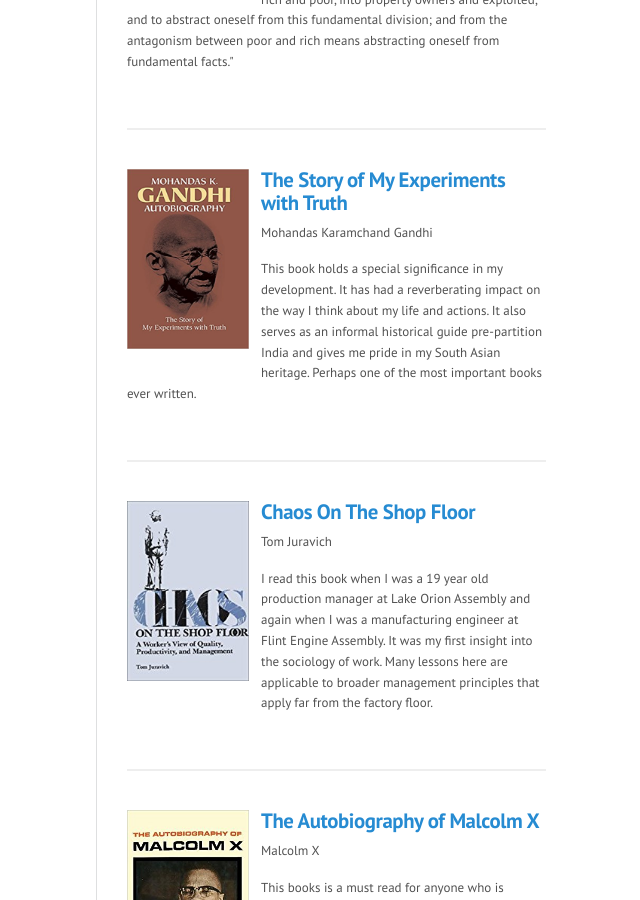
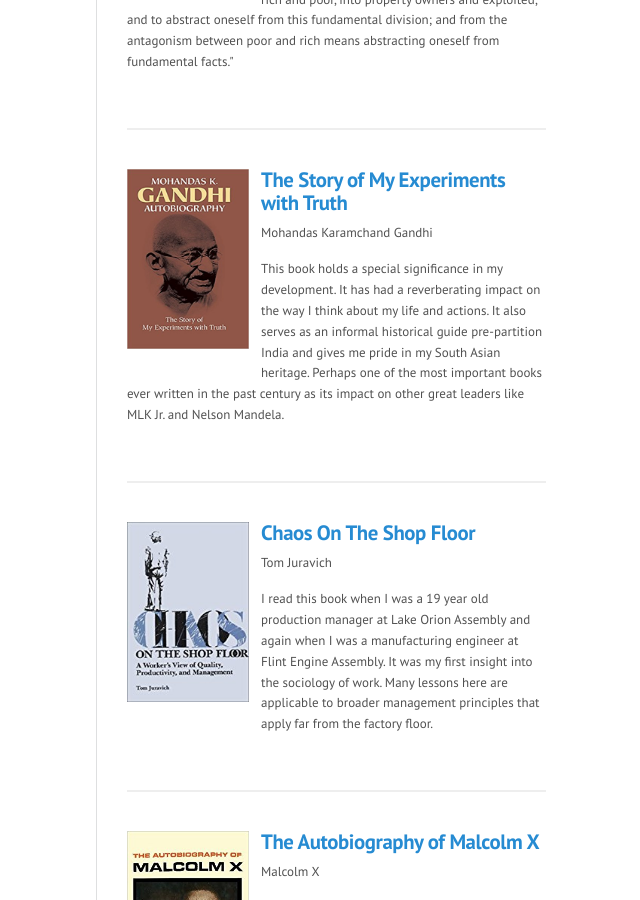
Before and after one commit to qasar/qasar.github.io, a Jekyll site: the page built from books.md, in a window 1280 px wide and 900 px high, scrolled down 342 px. Shown: the whole window, without its empty margins (163-803 px from the left). Built offline with Jekyll 4.4.1, drawn with Linux system fonts in a browser that asks for light colours.

Commit message:
Update books.md

```diff
--- a/books.md
+++ b/books.md
@@ -24,7 +24,7 @@ permalink: /books/
 
 <p>Mohandas Karamchand Gandhi</p>
 
-<p>This book holds a special significance in my development. It has had a reverberating impact on the way I think about my life and actions. It also serves as an informal historical guide pre-partition India and gives me pride in my South Asian heritage. Perhaps one of the most important books ever written.</p>
+<p>This book holds a special significance in my development. It has had a reverberating impact on the way I think about my life and actions. It also serves as an informal historical guide pre-partition India and gives me pride in my South Asian heritage. Perhaps one of the most important books ever written in the past century as its impact on other great leaders like MLK Jr. and Nelson Mandela.</p>
 </div>
 <hr>
 
```
